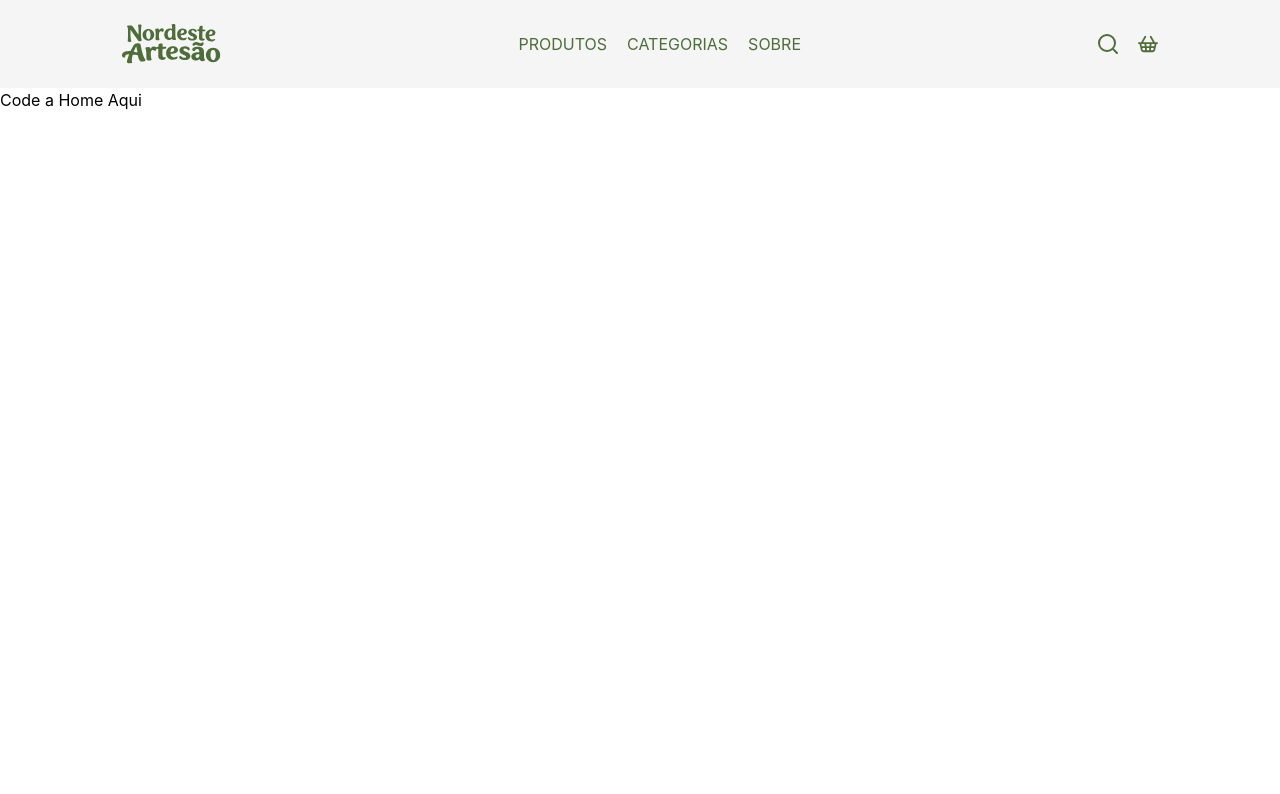
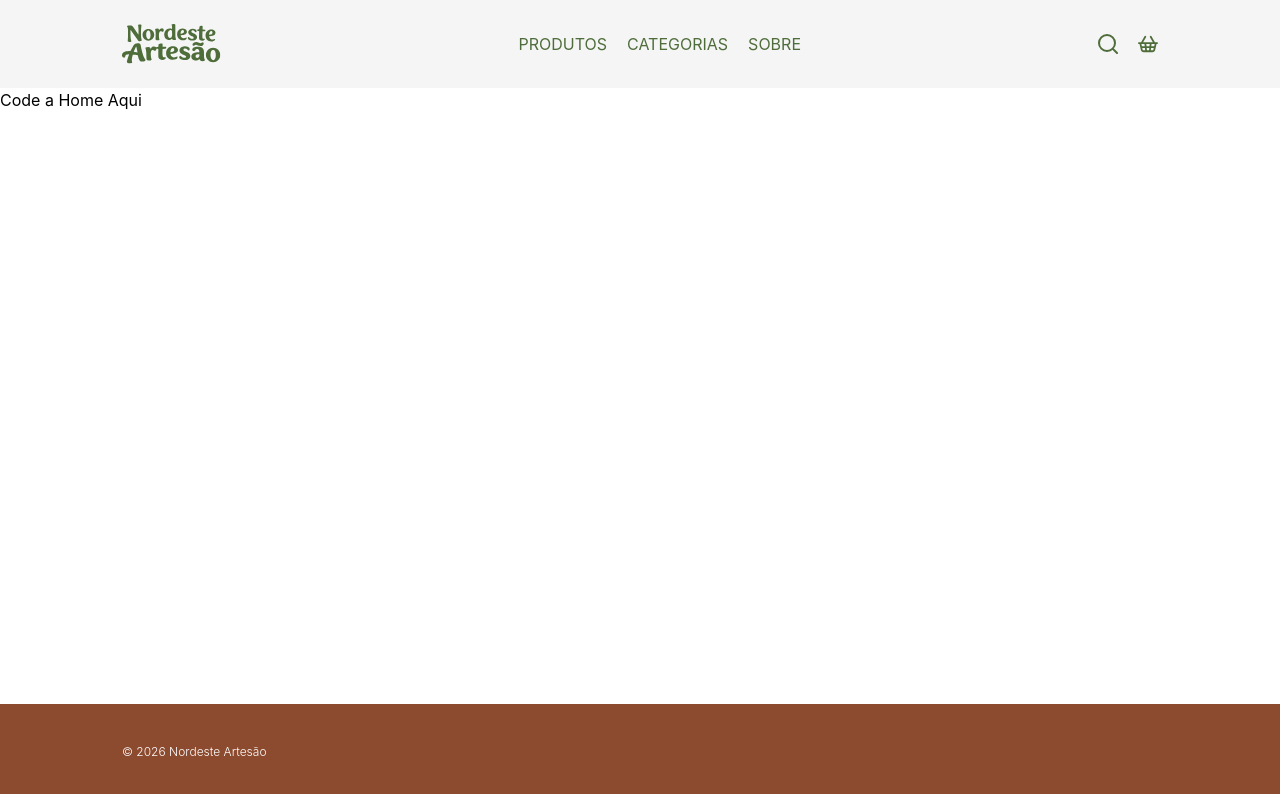
Before and after one commit to rob-ec/art-ecommerce, a Vue app: page / in a window 1280 px wide. Shown: the top 794 px of the page. Built offline with nearby package versions, Linux system fonts and the light colour scheme.

Commit message:
✨ feat(pages): Add site footer

```diff
--- a/src/App.vue
+++ b/src/App.vue
@@ -1,12 +1,14 @@
 <script setup lang="ts">
+import PageFooter from './components/PageFooter.vue';
 import PageHeader from './components/PageHeader.vue';
 </script>
 
 <template>
-  <div class="flex flex-col bg-white dark:bg-gray-600 min-h-screen">
+  <div class="flex flex-col bg-palette-white dark:bg-palette-gray min-h-screen">
     <PageHeader />
-    <div class="">
+    <div class="flex-1">
       <router-view />
     </div>
+    <PageFooter />
   </div>
 </template>
--- /dev/null
+++ b/src/components/PageFooter.vue
@@ -0,0 +1,5 @@
+<template>
+  <footer class="bg-palette-brown">
+    <p class="text-palette-white text-xs font-light px-30.5 py-10">© 2026 Nordeste Artesão</p>
+  </footer>
+</template>
--- a/style.css
+++ b/style.css
@@ -7,7 +7,7 @@
   --color-palette-cream: #F2E3C6;
   --color-palette-green: #4F6D3A;
   --color-palette-green-light: #00D615;
-  --color-palette-gray: #3E6B48;
+  --color-palette-gray: #E5E5E5;
   --color-palette-gray-dark: #D9D9D9;
   --color-palette-gray-light: #F5F5F5;
   --color-palette-white: #FFFFFF;
```
